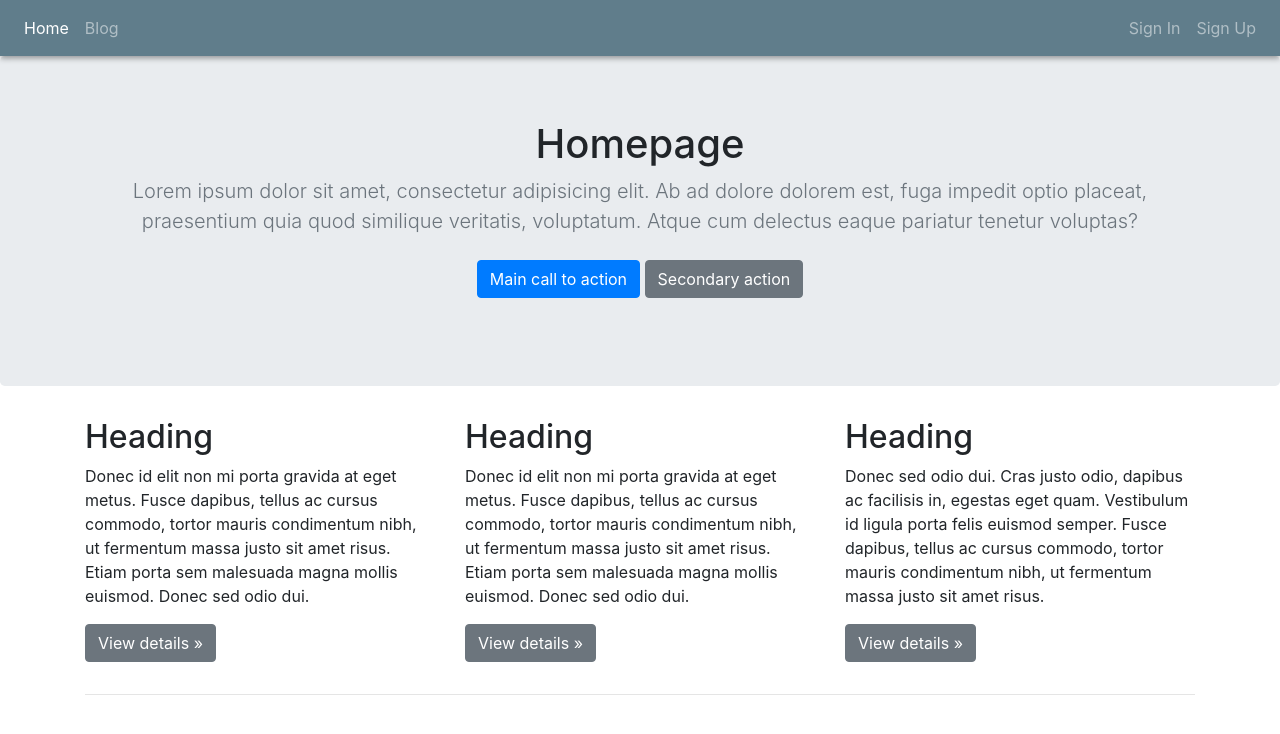
After one commit to to-sky/dj-blog, a Django app: page /home in a window 1280 px wide. The commit adds this page. Shown: the top 734 px of the page. Run offline with Django 3.2, Linux system fonts and the light colour scheme; some libraries are stand-ins or nearby versions.

Commit message:
changed templates, moved css and js to static

```diff
--- a/blog/views.py
+++ b/blog/views.py
@@ -3,9 +3,12 @@ from django.shortcuts import render, redirect, get_object_or_404
 from django.utils import timezone
 from django.views.generic import ListView
 from django.views.generic.detail import DetailView
-
 from .forms import PostForm
 from .models import Post
+
+
+def home(request):
+    return render(request, 'home.html')
 
 
 def profile(request):
@@ -75,7 +78,7 @@ def post_delete(request, pk):
 
 def post_detail_preview(request, pk):
     post = get_object_or_404(Post, pk=pk)
-    return render(request, 'blog/post_detail_preview.html', {'post': post})
+    return render(request, 'blog/_post_detail_preview.html', {'post': post})
 
 
 class PostListView(ListView):
--- a/dblog/settings.py
+++ b/dblog/settings.py
@@ -63,7 +63,6 @@ TEMPLATES = [
         'BACKEND': 'django.template.backends.django.DjangoTemplates',
         'DIRS': [
             os.path.join(BASE_DIR, 'templates'),
-            os.path.join(BASE_DIR, 'blog/templates'),
         ]
         ,
         'APP_DIRS': True,
@@ -138,5 +137,6 @@ USE_TZ = True
 
 # Static files (CSS, JavaScript, Images)
 # https://docs.djangoproject.com/en/2.1/howto/static-files/
+STATICFILES_DIRS = (os.path.join(BASE_DIR, 'static'),)
 
 STATIC_URL = '/static/'
--- a/dblog/urls.py
+++ b/dblog/urls.py
@@ -25,6 +25,7 @@ urlpatterns = [
     path('admin/', admin.site.urls),
     re_path(r'^accounts/', include('allauth.urls')),
     re_path(r'^accounts/profile', views.profile, name='profile'),
-    path('', RedirectView.as_view(url='blog/')),
+    path('', RedirectView.as_view(url='home')),
+    path('home', views.home, name="home"),
     path('blog/', include('blog.urls')),
 ] + static(settings.STATIC_URL, document_root=settings.STATIC_ROOT)
--- /dev/null
+++ b/static/css/style.css
@@ -0,0 +1,70 @@
+/* Scrollbar */
+::-webkit-scrollbar {
+    width: 12px;
+}
+
+::-webkit-scrollbar-track {
+  background: #f8f9fa;
+}
+
+::-webkit-scrollbar-thumb {
+  background: #c1c1c1;
+}
+
+::-webkit-scrollbar-thumb:hover {
+  background: #999999;
+}
+
+/* Main */
+.main-nav {
+  box-shadow: 0 2px 6px rgba(0,0,0,.4);
+  background-color: #607D8B
+}
+
+/* Post preview modal */
+.post-preview-container {
+  position: relative;
+  overflow: hidden;
+}
+
+.post-preview-content {
+  padding: 50px 60px 0;
+  position: absolute;
+  top: 0;
+  z-index: 10;
+  height: 100%;
+  box-shadow: -5px 8px 37px rgba(0,0,0,.1),
+              0 0 160px 10px rgba(100,100,100,.1) inset;
+  background: white;
+  transition: all .8s ease;
+  overflow: auto;
+}
+
+.post-preview-body .pp-title {
+  color: #e83e8c99;
+  text-shadow: 1px 1px 2px rgba(0,0,0,.2);
+}
+
+.post-preview-body .pp-description {
+  padding: 10px 0;
+  border-top: 1px solid #dadada40;
+  border-bottom: 1px solid #dadada40;
+  color: #808080;
+}
+
+.post-preview-close {
+  padding: 5px 10px;
+  position: absolute;
+  top: 15px;
+  right: 20px;
+  border: 1px solid #6c757d3d;
+  font-size: 25px;
+  color: #80808094;
+  cursor: pointer;
+  transition: all .3s ease;
+}
+
+.post-preview-close:hover {
+  color: #ffd20e;
+  box-shadow: 0 0 3px rgba(0,0,0,.1) inset;
+}
--- /dev/null
+++ b/static/js/main.js
@@ -0,0 +1,34 @@
+let postPreviewBlock = $('#postPreview');
+let mainWidth = $('main').width();
+let containerWidth = $('.container').outerWidth();
+let mainPaddingRight = (mainWidth - containerWidth) / 2;
+let postPreviewWidth = $('#sidebar').outerWidth() + mainPaddingRight;
+
+postPreviewBlock.css({
+    'right': '-' + postPreviewWidth + 'px'
+});
+
+// Open post preview
+$("[data-target=post-preview]").click(function (e) {
+  e.preventDefault();
+  $.get($(e.target).attr('href'), function (html) {
+      postPreviewBlock.html(html);
+  });
+
+  postPreviewBlock.css({
+    'width': postPreviewWidth + 'px',
+    'right': 0,
+    'position': 'fixed'
+  });
+});
+
+// Close post preview
+$('body').on('click', '#postPreviewClose', function () {
+  postPreviewBlock.css({
+    'right': '-' + postPreviewWidth + 'px'
+  });
+
+  setTimeout(function() {
+      $('#postPreview').html('');
+  }, 700);
+});
--- a/templates/account/base.html
+++ b/templates/account/base.html
@@ -1,6 +1,7 @@
 {% extends "base.html" %}
 
-{% block body %}
+
+{% block main %}
   <div class="container">
     <div class="row">
       <div class="col">
--- a/templates/base.html
+++ b/templates/base.html
@@ -8,9 +8,8 @@
   <link rel="stylesheet" href="https://stackpath.bootstrapcdn.com/bootstrap/4.1.3/css/bootstrap.min.css"
         integrity="sha384-MCw98/SFnGE8fJT3GXwEOngsV7Zt27NXFoaoApmYm81iuXoPkFOJwJ8ERdknLPMO" crossorigin="anonymous">
 
-{#  {% load static %}#}
-
-{#  <link rel="stylesheet" type="text/css" href="{% static 'blog/style.css' %}">#}
+  {% load static %}
+  <link rel="stylesheet" type="text/css" href="{% static 'css/style.css' %}">
 
   <script src="https://code.jquery.com/jquery-3.3.1.min.js"
           crossorigin="anonymous"></script>
@@ -22,88 +21,21 @@
           crossorigin="anonymous"></script>
 </head>
 <body>
-  <style>
-    ::-webkit-scrollbar {
-        width: 12px;
-    }
-
-    ::-webkit-scrollbar-track {
-      background: #f8f9fa;
-    }
-
-    ::-webkit-scrollbar-thumb {
-      background: #c1c1c1;
-    }
-
-    ::-webkit-scrollbar-thumb:hover {
-      background: #999999;
-    }
-
-    .scrollbar-style::-webkit-scrollbar-track {
-      margin-bottom: 50%;
-    }
-
-    .post-preview-container {
-      position: relative;
-      overflow: hidden;
-    }
-
-    .post-preview-content {
-      padding: 50px 60px 0;
-      position: absolute;
-      top: 0;
-      z-index: 10;
-      height: 100%;
-      box-shadow: -5px 8px 37px rgba(0,0,0,.1),
-                  0 0 160px 10px rgba(100,100,100,.1) inset;
-      background: white;
-      transition: all .8s ease;
-      overflow: auto;
-    }
-
-    .post-preview-body .pp-title {
-      color: #e83e8c99;
-      text-shadow: 1px 1px 2px rgba(0,0,0,.2);
-    }
-
-    .post-preview-body .pp-description {
-      padding: 10px 0;
-      border-top: 1px solid #dadada40;
-      border-bottom: 1px solid #dadada40;
-      color: #808080;
-    }
-
-    .post-preview-close {
-      padding: 5px 10px;
-      position: absolute;
-      top: 15px;
-      right: 20px;
-      border: 1px solid #6c757d3d;
-      font-size: 25px;
-      color: #80808094;
-      cursor: pointer;
-      transition: all .3s ease;
-    }
-
-    .post-preview-close:hover {
-      color: #ffd20e;
-      box-shadow: 0 0 3px rgba(0,0,0,.1) inset;
-    }
-  </style>
-
-  <nav class="navbar navbar-expand-lg navbar-dark bg-dark">
-{#    <button class="navbar-toggler" type="button" data-toggle="collapse" data-target="#navbarNav"#}
-{#            aria-controls="navbarNav" aria-expanded="false" aria-label="Toggle navigation">#}
-{#      <span class="navbar-toggler-icon"></span>#}
-{#    </button>#}
+  {% block body %}
+    <nav class="navbar navbar-expand-lg navbar-dark main-nav">
+      <button class="navbar-toggler" type="button" data-toggle="collapse" data-target="#navbarNav"
+              aria-controls="navbarNav" aria-expanded="false" aria-label="Toggle navigation">
+        <span class="navbar-toggler-icon"></span>
+      </button>
 
       <div class="collapse navbar-collapse" id="navbarNav">
-
         <ul class="navbar-nav mr-auto">
-        <li class="nav-item active">
-          <a class="nav-link" href="/">Home <span class="sr-only">(current)</span></a>
+          <li class="nav-item  {% if "/home" in request.path %}active{% endif %}">
+            <a class="nav-link" href="/home">
+              Home <span class="sr-only">(current)</span>
+            </a>
           </li>
-        <li class="nav-item">
+          <li class="nav-item {% if "/blog/" in request.path %}active{% endif %}">
             <a class="nav-link" href="{% url 'posts.list' %}">Blog</a>
           </li>
         </ul>
@@ -138,55 +70,17 @@
               </li>
           {% endif %}
         </ul>
-
       </div>
     </nav>
 
     <main>
-    {% block body %}{% endblock %}
+    {% block main %}{% endblock %}
     </main>
+  {% endblock %}
 
-  <div class="post-preview-container">
-    <div id="postPreview" class="post-preview-content scrollbar-style"></div>
-  </div>
+  {% block extra_body %}{% endblock %}
 
-
-  <script>
-    let postPreviewBlock = $('#postPreview');
-    let mainWidth = $('main').width();
-    let containerWidth = $('.container').outerWidth();
-    let mainPaddingRight = (mainWidth - containerWidth) / 2;
-    let postPreviewWidth = $('#sidebar').outerWidth() + mainPaddingRight;
-
-    postPreviewBlock.css({
-        'right': '-' + postPreviewWidth + 'px'
-    });
-
-    // Open post preview
-    $("[data-target=post-preview]").click(function (e) {
-      e.preventDefault();
-      $.get($(e.target).attr('href'), function (html) {
-          postPreviewBlock.html(html);
-      });
-
-      postPreviewBlock.css({
-        'width': postPreviewWidth + 'px',
-        'right': 0,
-        'position': 'fixed'
-      });
-    });
-
-    // Close post preview
-    $('body').on('click', '#postPreviewClose', function () {
-      postPreviewBlock.css({
-        'right': '-' + postPreviewWidth + 'px'
-      });
-
-      setTimeout(function() {
-          $('#postPreview').html('');
-      }, 700);
-    });
-  </script>
+  <script src="{% static 'js/main.js' %}"></script>
   {% block scripts %}{% endblock %}
 </body>
 </html>
--- a/blog/templates/blog/forms/post_create.html
+++ b/templates/blog/forms/post_create.html
@@ -2,7 +2,7 @@
 
 {% block sub_title %}Create post{% endblock %}
 
-{% block body %}
+{% block main %}
   <div class="container">
     <h1 >Create post:</h1>
 
--- a/blog/templates/blog/forms/post_edit.html
+++ b/templates/blog/forms/post_edit.html
@@ -1,6 +1,6 @@
 {% extends "base.html" %}
 
-{% block body %}
+{% block main %}
   <h1>Edit post</h1>
 
   <form action="" method="post">
--- a/blog/templates/blog/post_detail.html
+++ b/templates/blog/post_detail.html
@@ -1,4 +1,4 @@
-{% extends "post_main.html" %}
+{% extends "blog/post_main.html" %}
 {% block sub_title %}{{ post.title }}{% endblock %}
 
 {% block content %}
--- a/blog/templates/post_main.html
+++ b/templates/blog/post_main.html
@@ -1,15 +1,15 @@
 {% extends "base.html" %}
 {% block title %}Blog | {% block sub_title %}{% endblock %}{% endblock %}
 
-{% block body %}
+{% block main %}
   <div class="container mt-3">
     <div class="row">
 
-      <div class="col-md-10">
+      <div class="col-md-9">
         {% block content %}{% endblock %}
       </div>
 
-      <div class="col-md-2 border-left border-light" id="sidebar">
+      <div class="col-md-3 border-left border-light" id="sidebar">
         {% block sidebar %}
           <h2>Sidebar</h2>
           <p>Lorem ipsum dolor sit amet, consectetur adipisicing elit. Architecto atque cum dolore eligendi illum
--- /dev/null
+++ b/templates/home.html
@@ -0,0 +1,44 @@
+{% extends "base.html" %}
+
+{% block main %}
+  <section class="jumbotron text-center">
+    <div class="container">
+      <h1 class="jumbotron-heading">Homepage</h1>
+      <p class="lead text-muted">
+        Lorem ipsum dolor sit amet, consectetur adipisicing elit. Ab ad dolore dolorem est, fuga impedit optio placeat,
+        praesentium quia quod similique veritatis, voluptatum. Atque cum delectus eaque pariatur tenetur voluptas?
+      <p>
+        <a href="#" class="btn btn-primary my-2">Main call to action</a>
+        <a href="#" class="btn btn-secondary my-2">Secondary action</a>
+      </p>
+    </div>
+  </section>
+
+  <div class="container">
+    <div class="row">
+      <div class="col-md-4">
+        <h2>Heading</h2>
+        <p>Donec id elit non mi porta gravida at eget metus. Fusce dapibus, tellus ac cursus commodo, tortor mauris
+          condimentum nibh, ut fermentum massa justo sit amet risus. Etiam porta sem malesuada magna mollis euismod.
+          Donec sed odio dui. </p>
+        <p><a class="btn btn-secondary" href="#" role="button">View details »</a></p>
+      </div>
+      <div class="col-md-4">
+        <h2>Heading</h2>
+        <p>Donec id elit non mi porta gravida at eget metus. Fusce dapibus, tellus ac cursus commodo, tortor mauris
+          condimentum nibh, ut fermentum massa justo sit amet risus. Etiam porta sem malesuada magna mollis euismod.
+          Donec sed odio dui. </p>
+        <p><a class="btn btn-secondary" href="#" role="button">View details »</a></p>
+      </div>
+      <div class="col-md-4">
+        <h2>Heading</h2>
+        <p>Donec sed odio dui. Cras justo odio, dapibus ac facilisis in, egestas eget quam. Vestibulum id ligula porta
+          felis euismod semper. Fusce dapibus, tellus ac cursus commodo, tortor mauris condimentum nibh, ut fermentum
+          massa justo sit amet risus.</p>
+        <p><a class="btn btn-secondary" href="#" role="button">View details »</a></p>
+      </div>
+    </div>
+
+    <hr>
+  </div>
+{% endblock %}
```
Also changed, not shown: static/blog/style.css (deleted, +0 -13 lines), templates/__base.html (deleted, +0 -40 lines), templates/account/profile.html (+6 -9 lines), templates/blog/post_list.html (renamed from blog/templates/blog/post_list.html, +7 -1 lines), templates/blog/_post_detail_preview.html (renamed from blog/templates/blog/post_detail_preview.html). Lines whose indentation alone changed are shown as unchanged.
